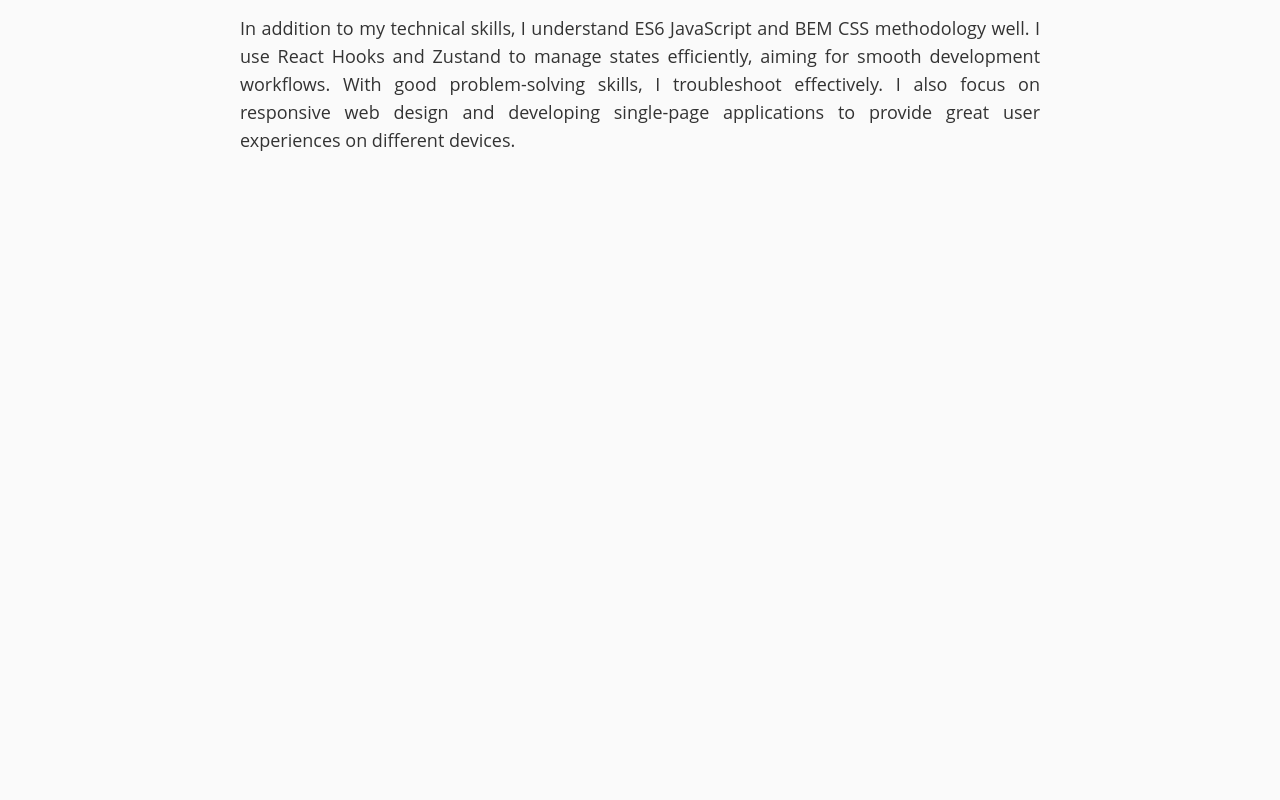
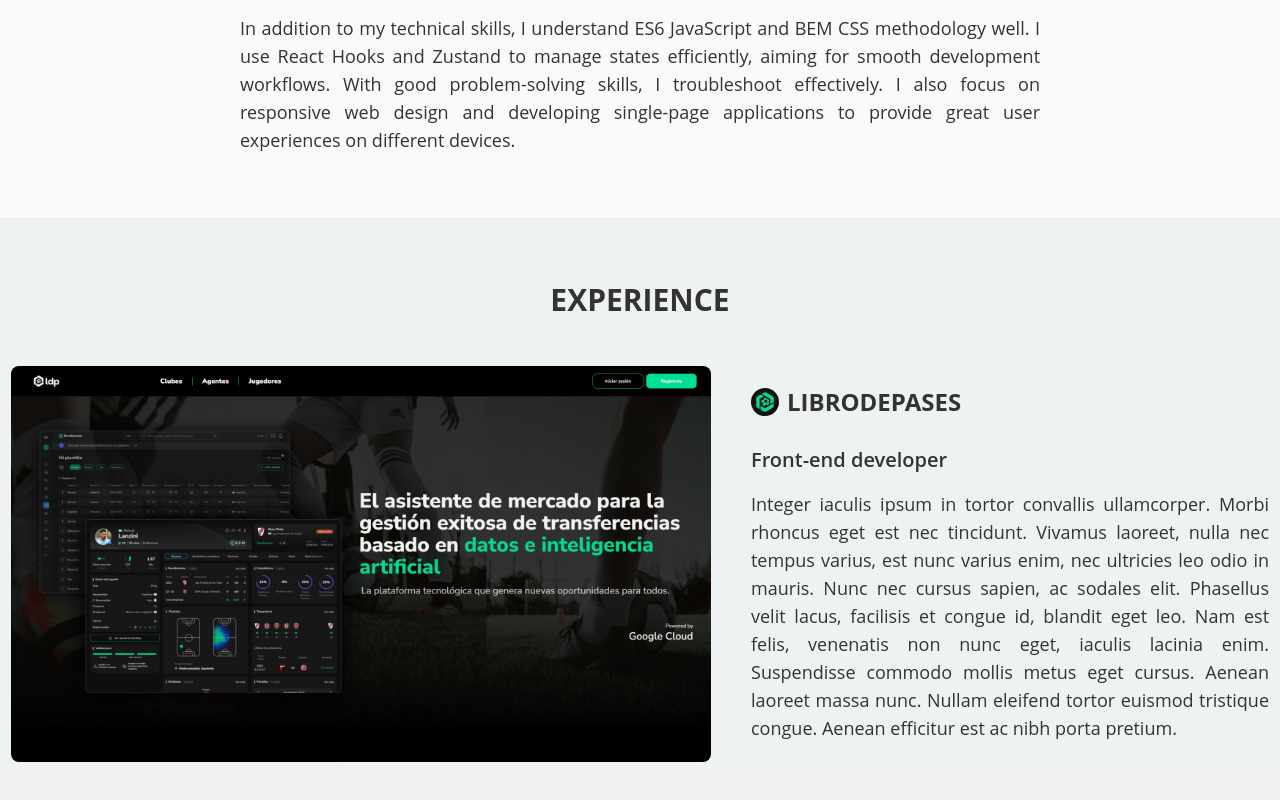
Before and after one commit to AlejandroLucas161/portfolio, a React (Vite) app: page / in a window 1280 px wide. Shown: the part 1265-2065 px from the top of the page. Before the commit the page ends 1483 px from the top, so only its background shows below. Built offline with nearby package versions, Linux system fonts and the light colour scheme.

Commit message:
Add experience section

```diff
--- a/src/App.tsx
+++ b/src/App.tsx
@@ -1,5 +1,5 @@
 import { FunctionComponent } from "react";
-import { About, Banner, Navbar, Skills } from "./components";
+import { About, Banner, Experience, Navbar, Skills } from "./components";
 
 const App: FunctionComponent = () => {
   return (
@@ -11,6 +11,8 @@
       <About />
 
       <Skills />
+
+      <Experience />
     </>
   );
 };
--- /dev/null
+++ b/src/components/Experience/Experience.tsx
@@ -0,0 +1,48 @@
+import { FunctionComponent } from "react";
+import ldpLogo from "../../assets/ldp-logo.jpg";
+import ldpLanding from "../../assets/ldp-landing.png";
+
+const Experience: FunctionComponent = () => {
+  return (
+    <section className="bg-lighterbluesections py-16" id="experience">
+      <div className="flex flex-col items-center gap-12 mx-auto max-w-[1258px]">
+        <h2 className="font-bold text-3xl">EXPERIENCE</h2>
+
+        <div className="w-full flex justify-start items-center gap-10">
+          <img
+            src={ldpLanding}
+            alt="librodepases landing"
+            className="rounded-lg max-w-[700px]"
+          />
+
+          <div className="flex flex-col justify-start gap-4">
+            <div className="flex items-center mb-3 gap-2">
+              <img
+                src={ldpLogo}
+                alt="librodepases logo"
+                className="size-7 rounded-full"
+              />
+              <h3 className="font-bold text-2xl">LIBRODEPASES</h3>
+            </div>
+
+            <h3 className="font-semibold text-xl">Front-end developer</h3>
+
+            <p className="text-lg text-justify">
+              Integer iaculis ipsum in tortor convallis ullamcorper. Morbi
+              rhoncus eget est nec tincidunt. Vivamus laoreet, nulla nec tempus
+              varius, est nunc varius enim, nec ultricies leo odio in mauris.
+              Nunc nec cursus sapien, ac sodales elit. Phasellus velit lacus,
+              facilisis et congue id, blandit eget leo. Nam est felis, venenatis
+              non nunc eget, iaculis lacinia enim. Suspendisse commodo mollis
+              metus eget cursus. Aenean laoreet massa nunc. Nullam eleifend
+              tortor euismod tristique congue. Aenean efficitur est ac nibh
+              porta pretium.
+            </p>
+          </div>
+        </div>
+      </div>
+    </section>
+  );
+};
+
+export default Experience;
--- /dev/null
+++ b/src/components/Experience/index.ts
@@ -0,0 +1 @@
+export { default } from "./Experience";
--- a/src/components/index.ts
+++ b/src/components/index.ts
@@ -2,5 +2,6 @@
 import Banner from "./Banner";
 import About from "./About";
 import Skills from "./Skills";
+import Experience from "./Experience";
 
-export { Navbar, Banner, About, Skills };
+export { Navbar, Banner, About, Skills, Experience };
```
Also changed, not shown: src/assets/ldp-landing.png (added), src/assets/ldp-logo.jpg (added).
